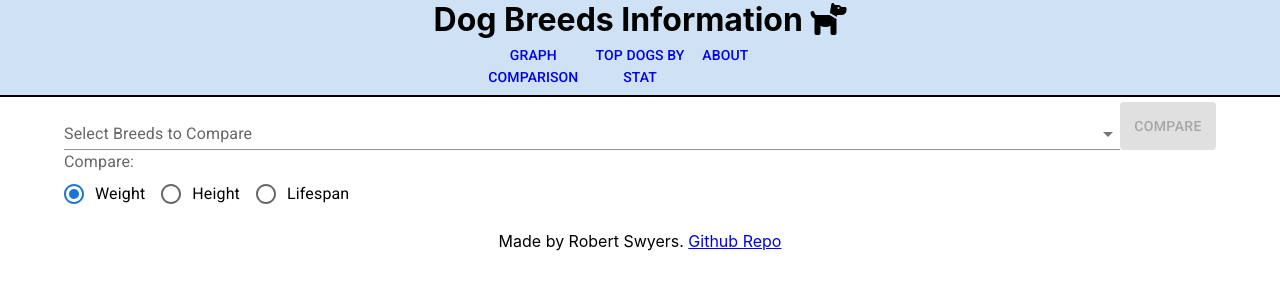
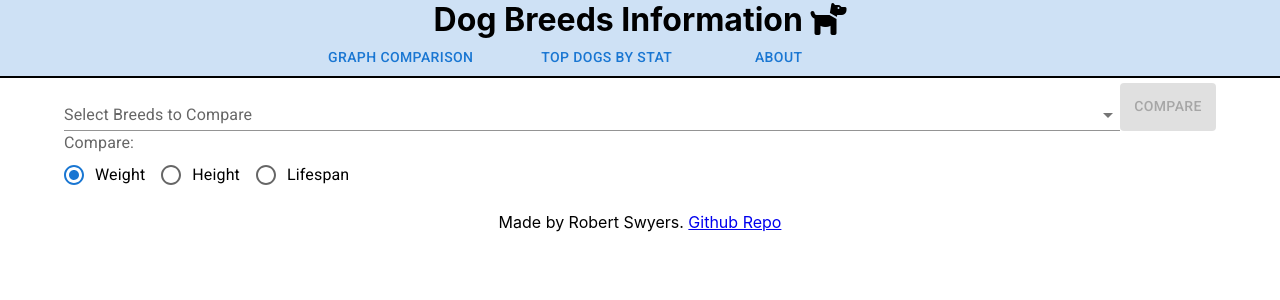
Before and after one commit to baubsy/dogs, a React (Create React App) app: page / in a window 1280 px wide. Shown: the top 300 px of the page. Built offline with nearby package versions, Linux system fonts and the light colour scheme; no server answers.

Commit message:
Changing link components

```diff
--- a/src/components/Header.tsx
+++ b/src/components/Header.tsx
@@ -1,6 +1,6 @@
 import React from "react";
-import { Button, Grid, Typography } from "@mui/material";
-import { Link } from "react-router-dom";
+import { Button, Grid, Typography, Link } from "@mui/material";
+import { Link as RouterLink } from "react-router-dom";
 import About from "./About";
 import Main from "./Main";
 
@@ -20,36 +20,24 @@ const Header = () => {
                     justifyContent="center"
                     alignContent="center"
                 >
-                    <Grid item xs={1}>
+                    <Grid item xs={2}>
                         <Button>
-                            <Link to="/" style={{ textDecoration: "none" }}>
-                                <Typography variant="subtitle2">
-                                    Graph Comparison
-                                </Typography>
+                            <Link to="/" component={RouterLink} underline="none">
+                                Graph Comparison
                             </Link>
                         </Button>
                     </Grid>
-                    <Grid item xs={1}>
+                    <Grid item xs={2}>
                         <Button>
-                            <Link
-                                to="/statSearch"
-                                style={{ textDecoration: "none" }}
-                            >
-                                <Typography variant="subtitle2">
-                                    Top Dogs by Stat
-                                </Typography>
+                            <Link to="/statSearch" component={RouterLink} underline="none">
+                                Top Dogs by Stat
                             </Link>
                         </Button>
                     </Grid>
-                    <Grid item xs={1}>
+                    <Grid item xs={2}>
                         <Button>
-                            <Link
-                                to="/about"
-                                style={{ textDecoration: "none" }}
-                            >
-                                <Typography variant="subtitle2">
-                                    About
-                                </Typography>
+                            <Link to="/about" component={RouterLink} underline="none">
+                                About
                             </Link>
                         </Button>
                     </Grid>
```
